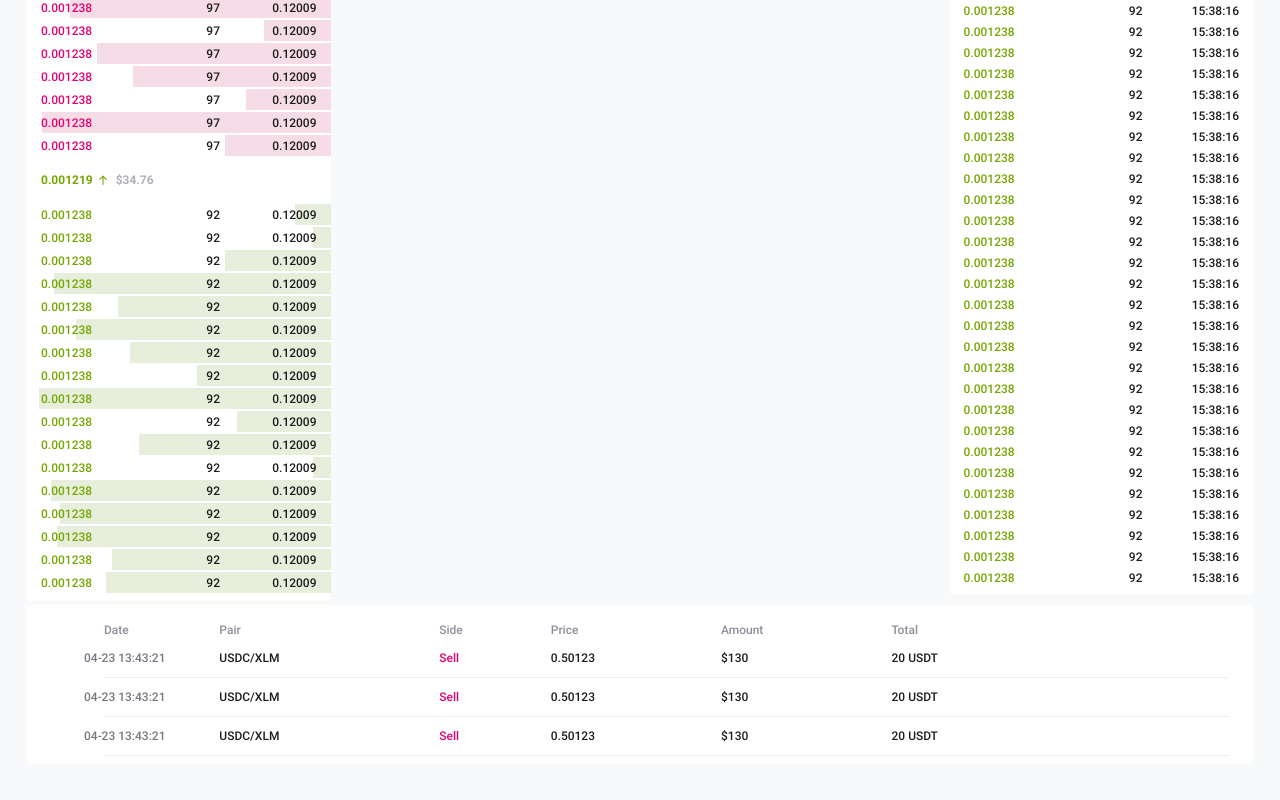
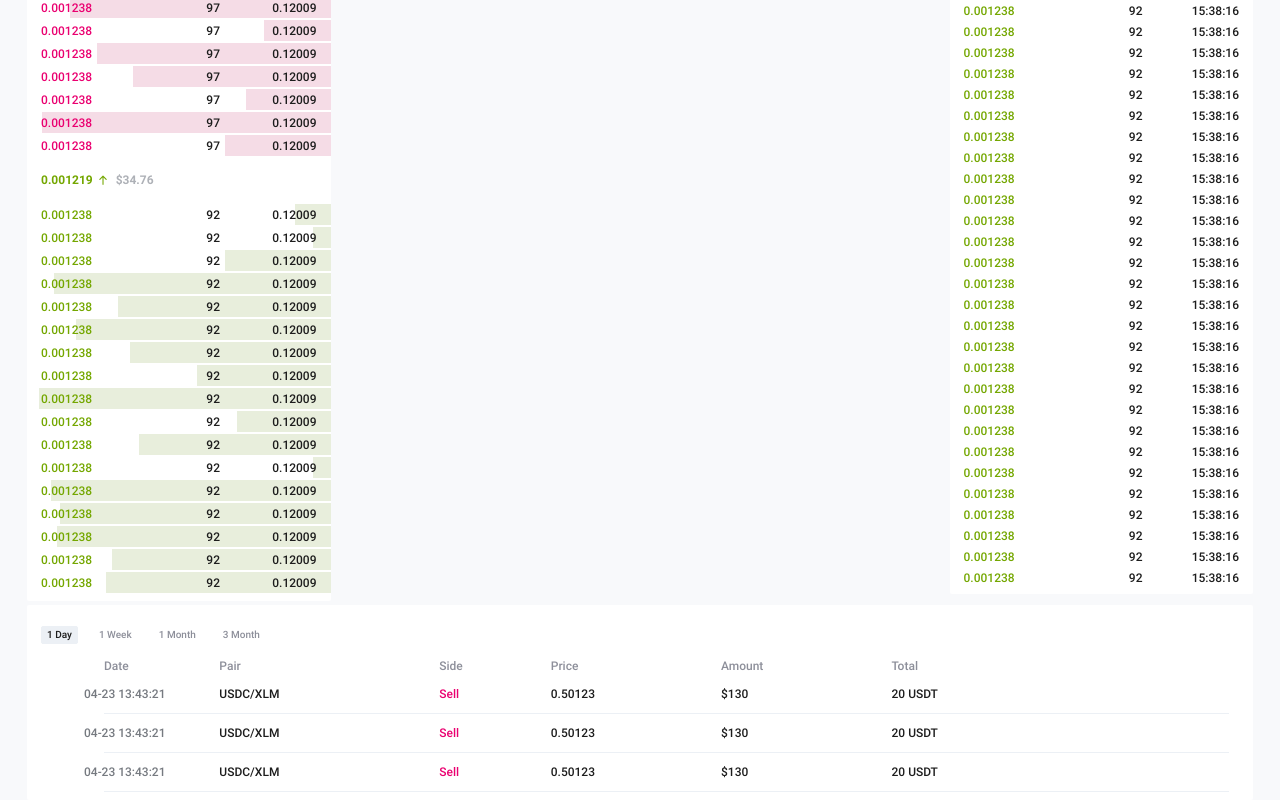
Before and after one commit to lumenswap/lumenswap.io, a React (Create React App) app: page /spot in a window 1280 px wide. Shown: the part 432-1232 px from the top of the page. Before the commit the page ends 1196 px from the top, so only its background shows below. Built offline with nearby package versions, Linux system fonts and the light colour scheme; a small style sheet from the web is missing; what stellar-sdk would draw is missing.

Commit message:
add button group component

```diff
--- /dev/null
+++ b/src/components/ButtonGroup/index.js
@@ -0,0 +1,30 @@
+import { useState } from 'react';
+import classNames from 'classnames';
+import styles from './styles.module.scss';
+
+const ButtonGroup = ({ buttons, activeIndex, setValue }) => {
+  const [clickedId, setClickedId] = useState(activeIndex);
+
+  const handleClick = (event, id) => {
+    setClickedId(id);
+    setValue(buttons[id].value);
+  };
+
+  return (
+    <>
+      {buttons.map((button, i) => (
+        <button
+          type="button"
+          key={i}
+          name={button.label}
+          onClick={(event) => handleClick(event, i)}
+          className={classNames(styles.button, (i === clickedId) && styles.active)}
+        >
+          {button.label}
+        </button>
+      ))}
+    </>
+  );
+};
+
+export default ButtonGroup;
--- /dev/null
+++ b/src/components/ButtonGroup/styles.module.scss
@@ -0,0 +1,20 @@
+@import "styles/vars";
+
+.button {
+  height: 18px;
+  background-color: transparent;
+  border: 1px solid transparent;
+  color: $Manatee;
+  font-size: 10px;
+  font-weight: 500;
+  border-radius: 2px;
+  padding: 0 5px;
+  cursor: pointer;
+  margin-right: 15px;
+}
+
+.active{
+  background-color: $CatskillWhite;
+  border: 1px solid $CatskillWhite;
+  color: $CodGray;
+}
--- a/src/pages/Spot/index.js
+++ b/src/pages/Spot/index.js
@@ -4,6 +4,7 @@ import SpotList from 'components/SpotList';
 import CustomTabs from 'components/CustomTabs';
 import DetailList from 'components/DetailList';
 import Table from 'components/Table';
+import ButtonGroup from 'components/ButtonGroup';
 import styles from './styles.module.scss';
 
 const orderListHeader = ['Price (USDC)', 'Amounr(XLM)', 'Total'];
@@ -56,6 +57,18 @@ const tableRows = () => [0, 1, 2].map((row, index) => (
   </tr>
 ));
 
+// const historyTab = [
+//   { title: 'Open orders', id: 'order', content: '' },
+//   { title: 'Trade History', id: 'trade', content: '' },
+// ];
+
+const buttonGroupItems = [
+  { label: '1 Day', value: '1' },
+  { label: '1 Week', value: '7' },
+  { label: '1 Month', value: '30' },
+  { label: '3 Month', value: '90' },
+];
+
 const Spot = () => (
   <div className="container-fluid">
     <Header />
@@ -96,6 +109,11 @@ const Spot = () => (
       <div className={classNames('row', styles.row)}>
         <div className="col-12 c-col">
           <div className={classNames(styles.card, styles['card-table'])}>
+            <ButtonGroup
+              buttons={buttonGroupItems}
+              activeIndex={0}
+              setValue={(v) => { console.log(v); }}
+            />
             <div className={styles['container-table']}>
               <Table tableRows={tableRows()} tableHead={tableHeader} />
             </div>
--- a/src/pages/Spot/styles.module.scss
+++ b/src/pages/Spot/styles.module.scss
@@ -43,4 +43,5 @@
 
 .container-table {
   margin-left: 63px;
+  margin-top: 12px;
 }
```
